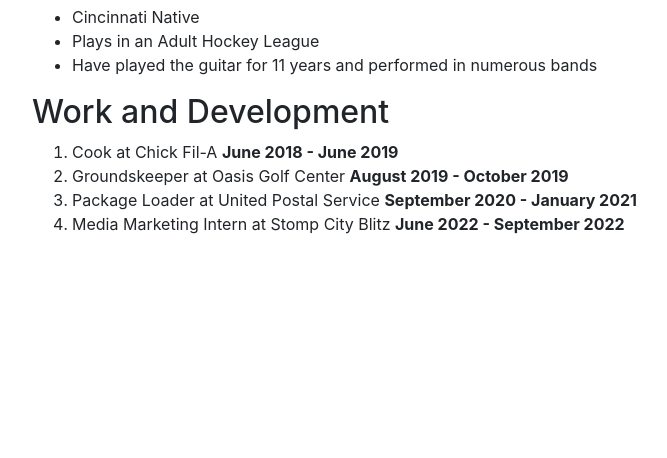
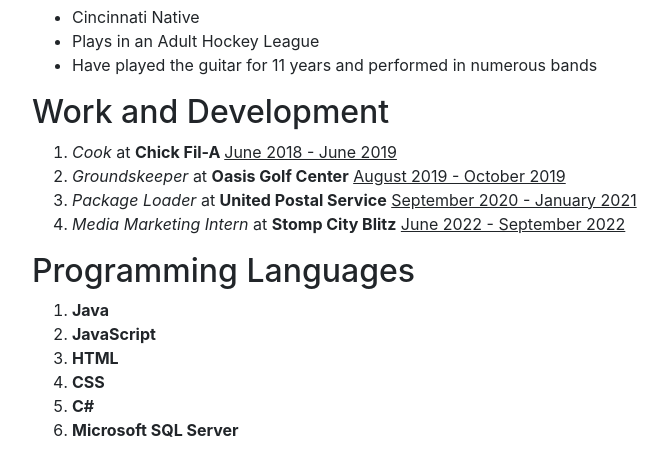
Before and after one commit to it3049c-fall22-henderson/online-portfolio-treonzt, a website: page index.html in a window 1280 px wide. Shown: the part 397-855 px from the top of the page, without its empty margins (53-720 px from the left). Before the commit the page ends 800 px from the top, so only its background shows below. Drawn offline with nearby package versions, Linux system fonts and the light colour scheme.

Commit message:
Created Programming Languages Div

```diff
--- a/index.html
+++ b/index.html
@@ -35,13 +35,24 @@
           <div class="section" id="workandDevelopment">
               <h2>Work and Development</h2>
               <ol>
-                  <li>Cook at Chick Fil-A <b>June 2018 - June 2019</b></li>
-                  <li>Groundskeeper at Oasis Golf Center <b>August 2019 - October 2019</b></li>
-                  <li>Package Loader at United Postal Service <b>September 2020 - January 2021</b></li>
-                  <li>Media Marketing Intern at Stomp City Blitz <b>June 2022 - September 2022</b></li>
+                  <li><i>Cook</i> at <b>Chick Fil-A </b> <u>June 2018 - June 2019</u></li>
+                  <li><i>Groundskeeper</i> at <b>Oasis Golf Center</b> <u>August 2019 - October 2019</u></li>
+                   <li><i>Package Loader</i> at <b>United Postal Service</b> <u>September 2020 - January 2021</u></li>
+                  <li><i>Media Marketing Intern</i> at <b>Stomp City Blitz</b> <u>June 2022 - September 2022</u></li>
               </ol>
           </div>
-          <div class="section" id=""><h2> </h2></div>
+          <div class="section" id="programmingLanguages">
+              <h2>Programming Languages</h2>
+              <ol>
+                  <li><b>Java</b></li>
+                  <li><b>JavaScript</b></li>
+                  <li><b>HTML</b></li>
+                  <li><b>CSS</b></li>
+                  <li><b>C#</b></li>
+                  <li><b>Microsoft SQL Server</b></li>
+              </ol>
+          </div>
+
           <div class="section" id=""><h2> </h2></div>
           <div class="section" id=""><h2> </h2></div>
 
```
